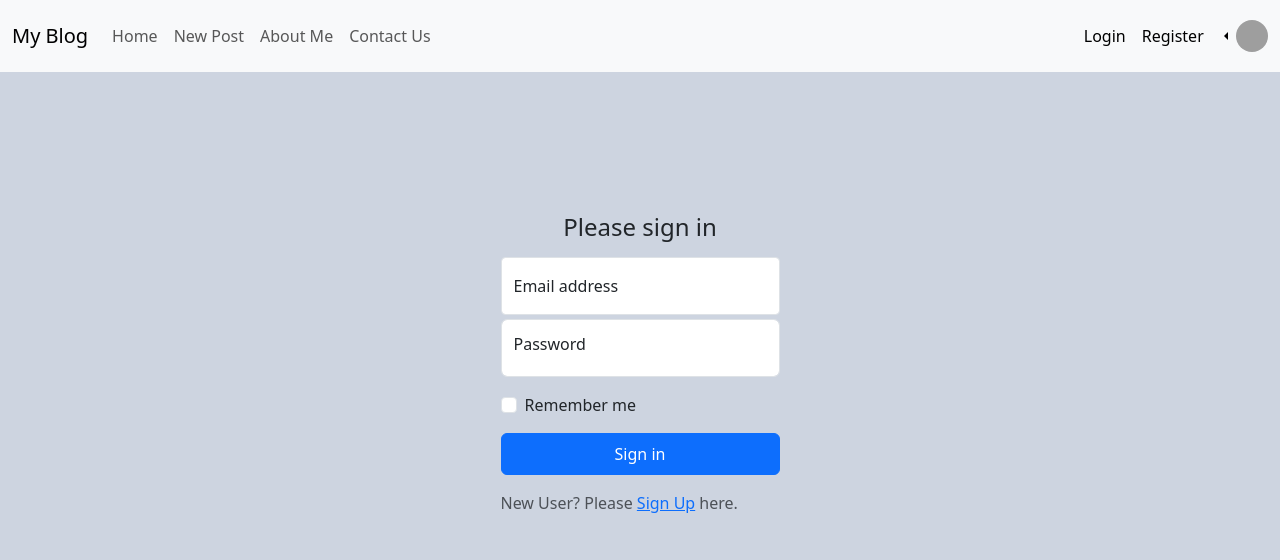
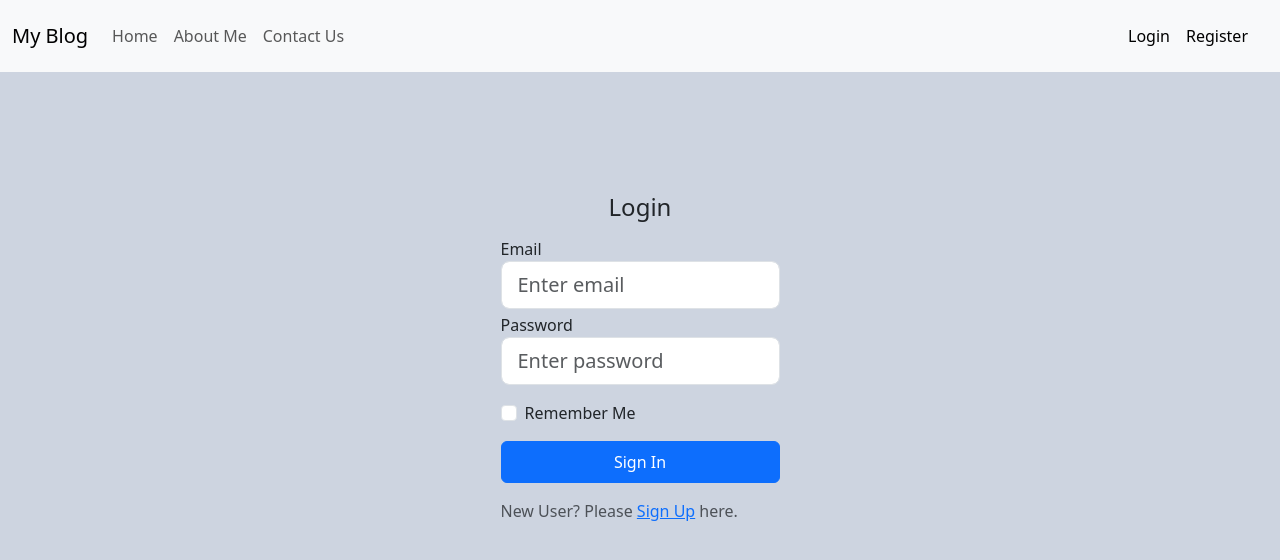
Before and after one commit to SoraK93/CS50X-finalProject, a Flask app: page /login in a window 1280 px wide. Shown: the top 560 px of the page. Run offline with Flask 3, Linux system fonts and the light colour scheme; some libraries are stand-ins or nearby versions; grey boxes are pictures that could not be loaded.

Commit message:
Create Login and Logout options

```diff
--- a/blog/__init__.py
+++ b/blog/__init__.py
@@ -2,6 +2,7 @@ import os
 from flask_bcrypt import Bcrypt
 from dotenv import load_dotenv
 from flask import Flask
+from flask_login import LoginManager
 from flask_sqlalchemy import SQLAlchemy
 from sqlalchemy.orm import DeclarativeBase
 
@@ -18,5 +19,7 @@ app.secret_key = os.environ["SECRET_KEY"]
 app.config["SQLALCHEMY_DATABASE_URI"] = os.environ["SQLALCHEMY_DATABASE_URI"]
 bcrypt = Bcrypt(app)
 db.__init__(app)
+login_manager = LoginManager()
+login_manager.__init__(app)
 
 from blog import routes
--- a/blog/forms.py
+++ b/blog/forms.py
@@ -25,7 +25,7 @@ class RegistrationForm(FlaskForm):
 
 
 class LoginForm(FlaskForm):
-    username = StringField("Username", validators=[DataRequired(message="Provide username. Field cannot be empty."), Length(max=20, message="Max Length of 20.")])
+    email = EmailField("Email", validators=[DataRequired(message="Provide Email for Login."), Email(message="Please enter a valid E-mail Address")])
     password = PasswordField("Password", validators=[DataRequired(message="Cannot be empty.")])
     remember = BooleanField("Remember Me")
     submit = SubmitField("Sign In")
--- a/blog/models.py
+++ b/blog/models.py
@@ -1,11 +1,12 @@
 from blog import db
+from flask_login import UserMixin
 from datetime import datetime
 from sqlalchemy import Integer, String, Text, DateTime, ForeignKey
 from sqlalchemy.orm import Mapped, mapped_column,relationship
 
 
 # This table is for storing Users information
-class User(db.Model):
+class User(db.Model, UserMixin):
     __tablename__ = "user"
     id: Mapped[int] = mapped_column(Integer, primary_key=True)
     username: Mapped[str] = mapped_column(String(20), nullable=False, unique=True)
--- a/blog/routes.py
+++ b/blog/routes.py
@@ -1,18 +1,19 @@
-from blog import app, bcrypt, db
+from blog import app, bcrypt, db, login_manager
 from blog.models import User, Post
-from flask import render_template, redirect, url_for, flash
+from flask import flash, render_template, redirect, request, url_for
+from flask_login import login_required, login_user, logout_user
 from flask_wtf.form import Form
-from blog.forms import RegistrationForm
+from blog.forms import RegistrationForm, LoginForm
+
+
+@login_manager.user_loader
+def load_user(user_id):
+	return db.get_or_404(User, user_id)
 
 
 @app.route("/")
 def home():
 	return render_template("home.html", pagetitle="HomePage")
-
-
-@app.route("/login")
-def login():
-	return render_template("login.html")
 
 
 @app.route("/register", methods=["GET", "POST"])
@@ -32,6 +33,32 @@ def register():
 	return render_template("register.html", form=form)
 
 
+@app.route("/login", methods=["GET", "POST"])
+def login():
+	form = LoginForm()
+
+	if form.validate_on_submit():
+		email = form.email.data
+		user = db.session.execute(db.select(User).where(User.email==email)).scalar()
+		if user:
+			if bcrypt.check_password_hash(user.password, form.password.data):
+				login_user(user, remember=form.remember.data)
+				return redirect(url_for("home"))
+			else:
+				flash("Incorrect Email/ Password provided. Please check user credentials.", "danger")
+				return redirect(url_for("login"))
+		else:
+			flash("User not registered. Please register here.", "warning")
+			return redirect(url_for("register"))
+	return render_template("login.html", form=form)
+
+
+@app.route("/logout")
+def logout():
+	logout_user()
+	return redirect(url_for("home"))
+
+
 @app.route("/about")
 def about():
 	return render_template("about.html")
@@ -43,5 +70,6 @@ def contact():
 
 
 @app.route("/post")
+@login_required
 def post():
 	return render_template("post.html")
--- a/blog/templates/home.html
+++ b/blog/templates/home.html
@@ -4,7 +4,11 @@
 <div class="container-fluid h-75 object-fit-contain text-center border rounded" id="home-bg">
     <div class="home-header-bg container-fluid h-100"></div>
     <div class="container position-absolute top-50 start-50 translate-middle home-header-text">
+        {% if current_user.is_authenticated %}
+        <h1 class="fs-1">Welcome {{ current_user.username }}</h1>
+        {% else %}
         <h1 class="fs-1">Welcome</h1>
+        {% endif %}
         <p class="col-lg-8 mx-auto lead font-monospace">Share your experience of CS50.</p>
         <div class=" container mx-auto rounded home-header-p-bg">
             <p class=" home-header-p">Share your high and low times, how you recovered. What's your plan next after
--- a/blog/templates/layout.html
+++ b/blog/templates/layout.html
@@ -30,11 +30,11 @@
                         <li class="nav-item">
                             <a class="nav-link " aria-current="page" href="{{ url_for('home') }}">Home</a>
                         </li>
-
+                        {% if current_user.is_authenticated %}
                         <li class="nav-item"> <!-- After login option -->
                             <a class="nav-link" href="{{ url_for('post') }}">New Post</a>
                         </li>
-
+                        {% endif %}
                         <li class="nav-item">
                             <a class="nav-link" href="{{ url_for('about') }}">About Me</a>
                         </li>
@@ -43,6 +43,25 @@
                             <a class="nav-link" href="{{ url_for('contact') }}">Contact Us</a>
                         </li>
                     </ul>
+                    {% if current_user.is_authenticated %}
+                    <!-- Show after user login -->
+                    <div class="dropstart text-end">
+                        <a href="#" class="d-block link-body-emphasis text-decoration-none dropdown-toggle"
+                            data-bs-toggle="dropdown" aria-expanded="false">
+                            <img src="https://github.com/mdo.png" alt="mdo" width="32" height="32"
+                                class="rounded-circle">
+                        </a>
+                        <ul class="dropdown-menu text-small">
+                            <li><a class="dropdown-item" href="#">Profile</a></li>
+                            <li><a class="dropdown-item" href="#">Settings</a></li>
+                            <li>
+                                <hr class="dropdown-divider">
+                            </li>
+                            <li><a class="dropdown-item" href="{{ url_for('logout') }}">Sign out</a></li>
+                        </ul>
+                    </div>
+                    {% else %}
+                    <!-- Show if user has not logged in -->
                     <nav class="navbar bg-body-tertiary">
                         <div class="container-fluid">
                             <ul class="navbar-nav me-auto mb-2 mb-lg-0">
@@ -57,24 +76,7 @@
                             </ul>
                         </div>
                     </nav>
-
-                    <!-- Show after user login -->
-
-                    <div class="dropstart text-end">
-                        <a href="#" class="d-block link-body-emphasis text-decoration-none dropdown-toggle"
-                            data-bs-toggle="dropdown" aria-expanded="false">
-                            <img src="https://github.com/mdo.png" alt="mdo" width="32" height="32"
-                                class="rounded-circle">
-                        </a>
-                        <ul class="dropdown-menu text-small">
-                            <li><a class="dropdown-item" href="#">Profile</a></li>
-                            <li><a class="dropdown-item" href="#">Settings</a></li>
-                            <li>
-                                <hr class="dropdown-divider">
-                            </li>
-                            <li><a class="dropdown-item" href="#">Sign out</a></li>
-                        </ul>
-                    </div>
+                    {% endif %}
                 </div>
             </div>
         </nav>
--- a/blog/templates/login.html
+++ b/blog/templates/login.html
@@ -7,29 +7,51 @@
 <div class="container">
     <div class="w-25 h-75 mx-auto d-flex">
         <main class="form-signin w-100 align-self-center">
-            <form class="">
-                <h1 class="h4 mb-3 text-center fw-normal">Please sign in</h1>
+            <form action="" method="POST" novalidate>
+                <fieldset class="form-group">
+                    {{ form.hidden_tag() }}
+                    <legend class="bottom-border mb3 text-center">Login</legend>
 
-                <div class="form-floating">
-                    <input type="email" class="form-control form-control-sm" id="floatingInput"
-                        placeholder="name@example.com">
-                    <label for="floatingInput">Email address</label>
+                    <!-- Email Section -->
+                    <div class="form-group pt-1">
+                        {{ form.email.label(class="floatingInput") }}
+                        {% if form.email.errors %}
+                        {{ form.email(class="form-control form-control-lg is-invalid") }}
+                        <div class="invalid-feedback">
+                            {% for error in form.email.errors %}
+                            <span>{{ error }}</span>
+                            {% endfor %}
                         </div>
-                <div class="form-floating pt-1">
-                    <input type="password" class="form-control" id="floatingPassword" placeholder="Password">
-                    <label for="floatingPassword">Password</label>
+                        {% else %}
+                        {{ form.email(class="form-control form-control-lg", placeholder="Enter email") }}
+                        {% endif %}
                     </div>
 
+                    <!-- Password Section -->
+                    <div class="form-group pt-1">
+                        {{ form.password.label(class="floatingPassword") }}
+                        {% if form.password.errors %}
+                        {{ form.password(class="form-control form-control-lg is-invalid") }}
+                        <div class="invalid-feedback">
+                            {% for error in form.password.errors %}
+                            <span>{{ error }}</span>
+                            {% endfor %}
+                        </div>
+                        {% else %}
+                        {{ form.password(class="form-control form-control-lg", placeholder="Enter password") }}
+                        {% endif %}
+                    </div>
+
+                    <!-- Remember me Section -->
                     <div class="form-check text-start my-3">
-                    <input class="form-check-input" type="checkbox" value="remember-me" id="flexCheckDefault">
-                    <label class="form-check-label" for="flexCheckDefault">
-                        Remember me
-                    </label>
+                        {{ form.remember.label(class="form-check-label") }}
+                        {{ form.remember(class="form-check-input") }}
                     </div>
-                <button class="btn btn-primary w-100 py-2" type="submit">Sign in</button>
+                    {{ form.submit(class="btn btn-primary w-100 py-2") }}
                     <div class="mt-3 mb-3 text-body-secondary">
                         New User? Please <a href="{{ url_for('register') }}">Sign Up</a> here.
                     </div>
+                </fieldset>
             </form>
         </main>
     </div>
```
Lines whose indentation alone changed are shown as unchanged.
